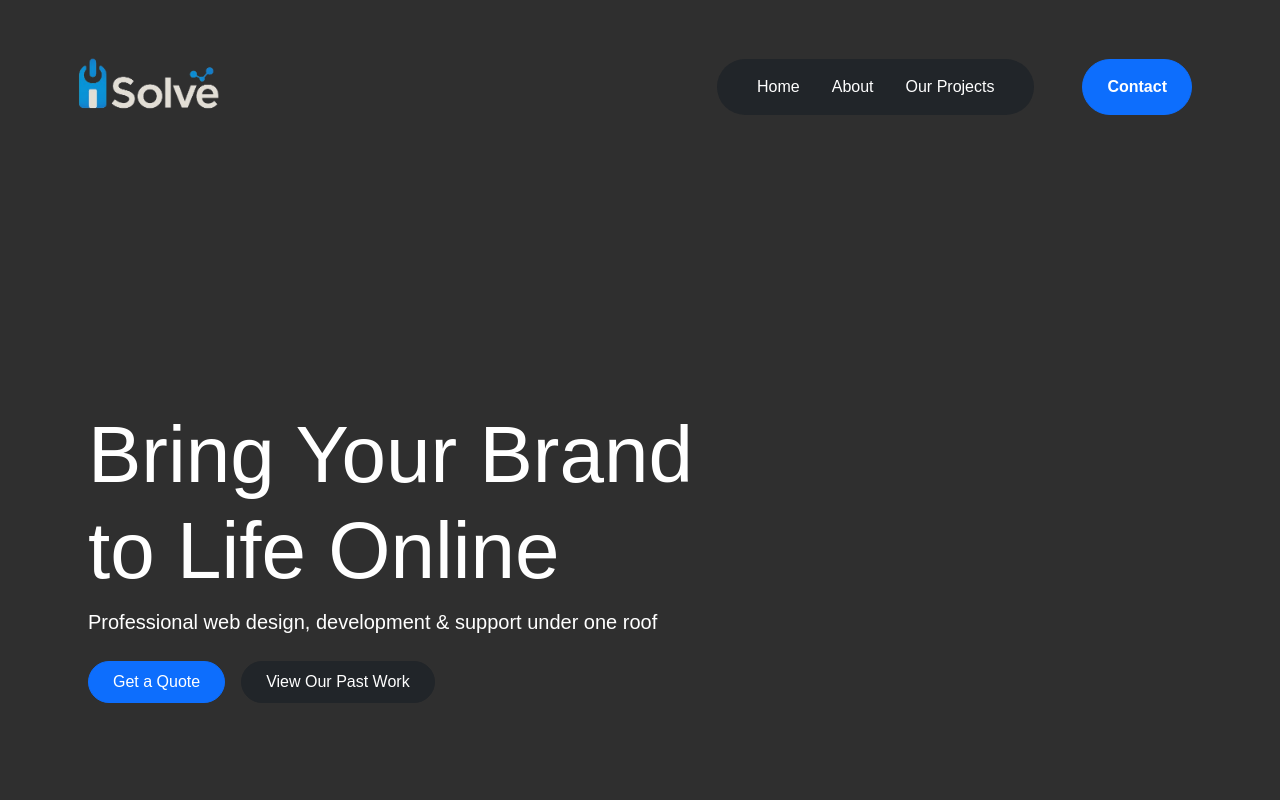
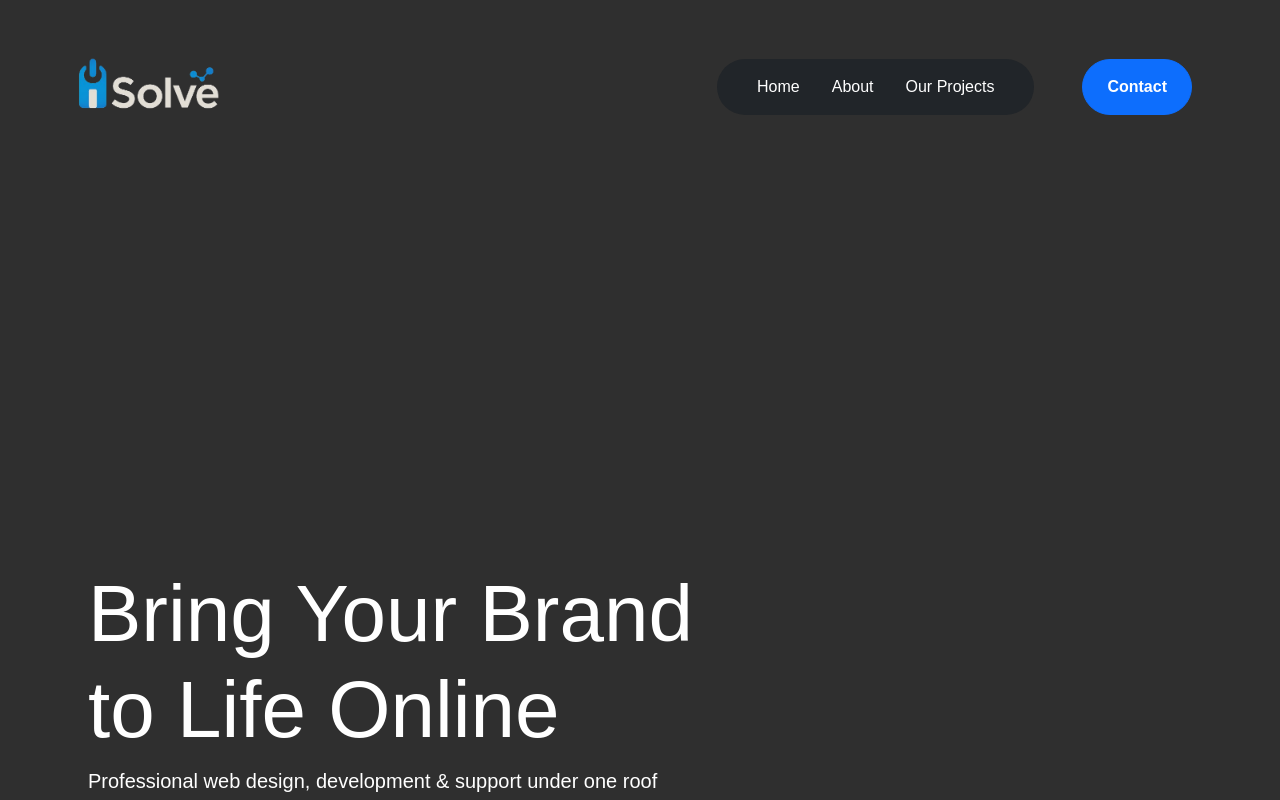
Before and after one commit to taha-malik27/ISolve, a React (Create React App) app: page / in a window 1280 px wide. Shown: the top 800 px of the page. Built offline with nearby package versions, Linux system fonts and the light colour scheme.

Commit message:
sticky bar done

```diff
--- a/package.json
+++ b/package.json
@@ -1,5 +1,5 @@
 {
-  "name": "untitled3",
+  "name": "isolve",
   "version": "0.1.0",
   "private": true,
   "dependencies": {
--- a/src/components/navBar/navBar.jsx
+++ b/src/components/navBar/navBar.jsx
@@ -1,3 +1,5 @@
+// src/components/NavBar.jsx
+
 import React, { useState } from 'react';
 import { Navbar, Container, Nav, Button } from 'react-bootstrap';
 import '../../styles/navBar.css';
@@ -6,13 +8,24 @@ import '../../App.css';
 import Glow from './glow';
 import '../../index.css';
 
+const SCROLL_STOP = 40; // px scrolled before navbar “sticks”
+
 const NavBar = () => {
     const [glowActive, setGlowActive] = useState(false);
     const [buttonGlow, setButtonGlow] = useState(false);
     const isMobile = window.innerWidth < 768;
 
     return (
-        <Navbar expand="lg" className="mx-auto" style={{width: '100%'}}>
+        <Navbar
+            expand="lg"
+            className="mx-auto"
+            style={{
+                position: 'sticky',
+                top: `${SCROLL_STOP}px`,
+                width: '100%',
+                zIndex: 2000
+            }}
+        >
             <Container fluid className="px-4">
 
                 {/* Logo */}
@@ -28,7 +41,7 @@ const NavBar = () => {
                 </div>
 
                 {/* Hamburger for mobile */}
-                <Navbar.Toggle aria-controls="navbar-collapse" className="ms-auto white-toggle"/>
+                <Navbar.Toggle aria-controls="navbar-collapse" className="ms-auto white-toggle" />
 
                 {/* Collapsible nav pill */}
                 <Navbar.Collapse id="navbar-collapse" className="justify-content-center justify-content-lg-end">
@@ -37,17 +50,16 @@ const NavBar = () => {
                         onMouseEnter={() => !isMobile && setGlowActive(true)}
                         onMouseLeave={() => !isMobile && setGlowActive(false)}
                     >
-                        {!isMobile && <Glow isActive={glowActive} time={3}/>}
+                        {!isMobile && <Glow isActive={glowActive} time={3} />}
 
                         <div
                             className="bg-dark px-4 py-2 rounded-pill d-flex gap-3 position-relative flex-column flex-lg-row align-items-center justify-content-center justify-content-lg-start"
-                            style={{zIndex: 1}}
+                            style={{ zIndex: 1 }}
                         >
                             <Nav className="d-flex align-items-center flex-column flex-lg-row">
                                 <Nav.Link href="#home" className="text-white px-3 static-glow">Home</Nav.Link>
                                 <Nav.Link href="#about" className="text-white px-3 static-glow">About</Nav.Link>
-                                <Nav.Link href="#projects" className="text-white px-3 static-glow">Our
-                                    Projects</Nav.Link>
+                                <Nav.Link href="#projects" className="text-white px-3 static-glow">Our Projects</Nav.Link>
                             </Nav>
                         </div>
                     </div>
@@ -56,19 +68,15 @@ const NavBar = () => {
                 {/* Desktop Contact Button (inline) */}
                 <div
                     className="position-relative ms-5 d-none d-lg-inline-block"
-                    style={{height: '56px'}}
+                    style={{ height: '56px' }}
                     onMouseEnter={() => setButtonGlow(true)}
                     onMouseLeave={() => setButtonGlow(false)}
                 >
-                    <Glow isActive={buttonGlow} color="#2364cc" time={2} radius={100}/>
+                    <Glow isActive={buttonGlow} color="#2364cc" time={2} radius={100} />
                     <Button
                         variant="primary"
                         className="fw-bold rounded-pill px-4 py-2"
-                        style={{
-                            height: '56px',
-                            position: 'relative',
-                            zIndex: 1
-                        }}
+                        style={{ height: '56px', position: 'relative', zIndex: 1 }}
                     >
                         <span className="static-glow">Contact</span>
                     </Button>
@@ -80,12 +88,11 @@ const NavBar = () => {
                 <Button
                     variant="primary"
                     className="fw-bold rounded-pill px-4 py-2"
-                    style={{height: '56px'}}
+                    style={{ height: '56px' }}
                 >
                     <span className="static-glow">Contact</span>
                 </Button>
             </div>
-
         </Navbar>
     );
 };
--- /dev/null
+++ b/src/output.css
@@ -0,0 +1,14 @@
+/* index.css */
+body {
+  margin: 0;
+  font-family: "Century Gothic", CenturyGothic, AppleGothic, sans-serif !important;
+  -webkit-font-smoothing: antialiased;
+  -moz-osx-font-smoothing: grayscale;
+}
+.static-glow {
+  transition: filter 0.5s ease-in-out;
+}
+
+.static-glow:hover {
+  filter: drop-shadow(0 0 8px white);
+}
--- a/src/styles/heroSection.css
+++ b/src/styles/heroSection.css
@@ -1,7 +1,7 @@
 .hero-container {
-    height: 110dvh;
+    height: 150dvh;
     padding: 0 5%;
     background-color: #2f2f2f; /* Replace later with background-image */
     position: relative;
-    padding-top: 40px;
+    padding-top: 39px;
 }
--- a/src/styles/navBar.css
+++ b/src/styles/navBar.css
@@ -1,5 +1,3 @@
-
-
 .logo-wrapper {
     margin-left: -4%;        /* pull it further left */
     padding-left: 0;
```
Also changed, not shown: 1 other file (tests, documents, lock files or other folders).
